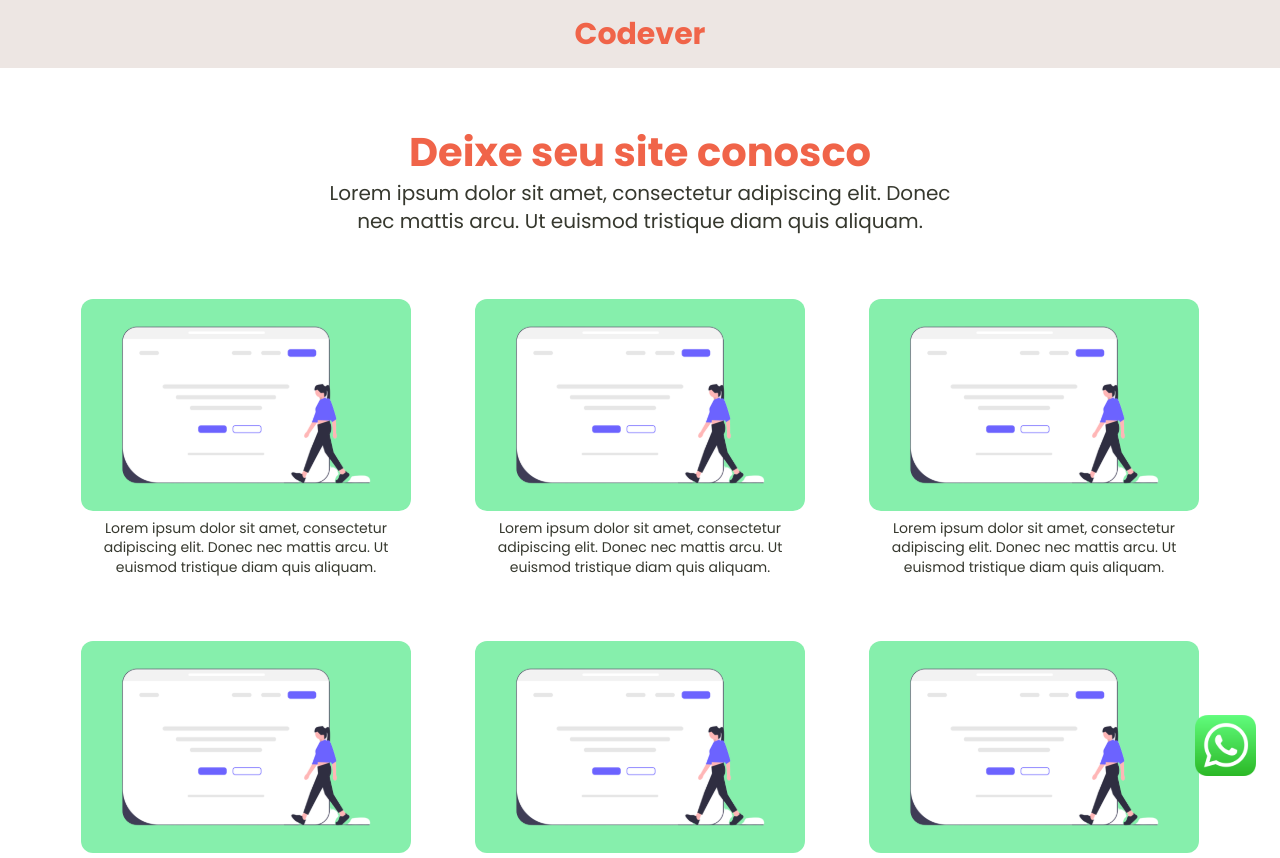
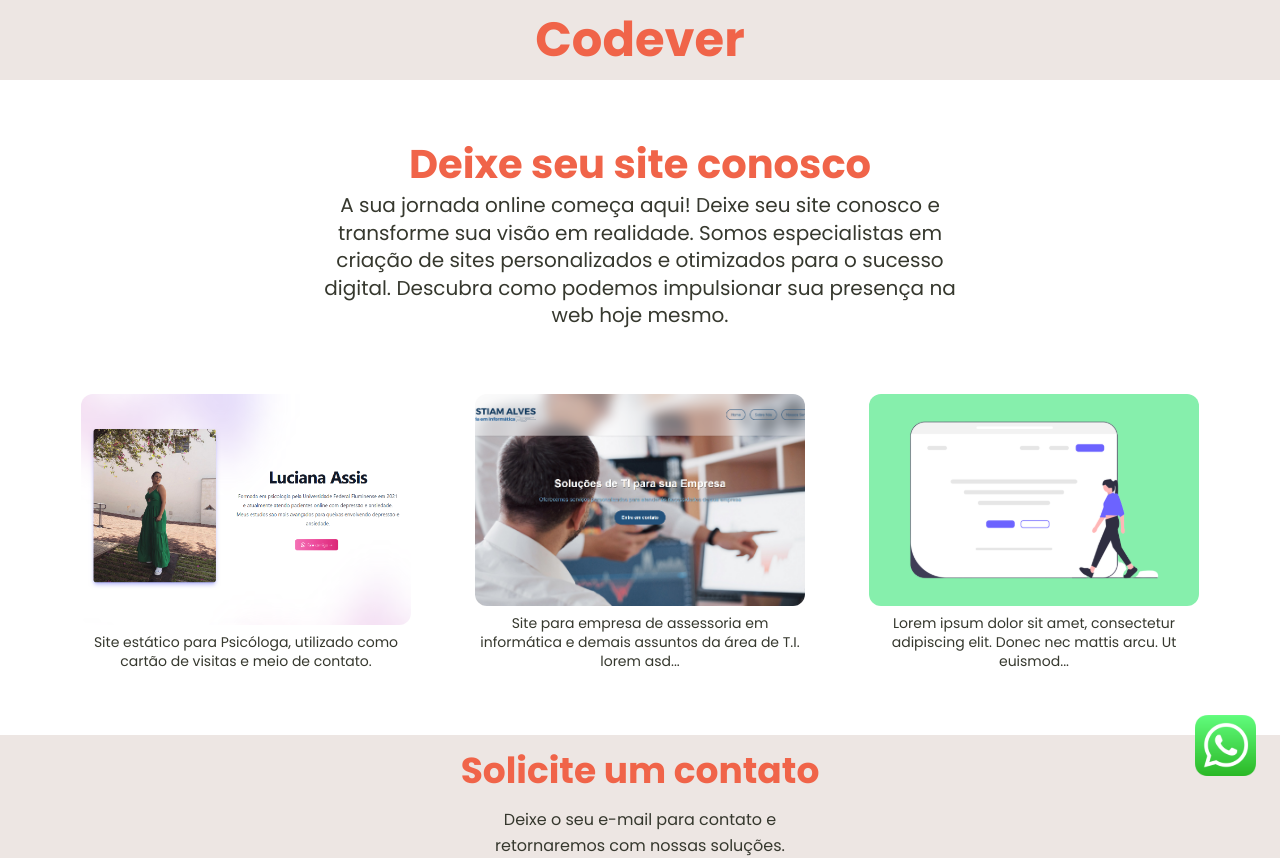
Before and after one commit to dsgeverton/codever_portifolio, a Next.js app: page / in a window 1280 px wide. Shown: the top 858 px of the page. Built offline with nearby package versions, Linux system fonts and the light colour scheme.

Commit message:
feat: atualizando portifólio

```diff
--- a/src/app/Header/index.tsx
+++ b/src/app/Header/index.tsx
@@ -1,7 +1,7 @@
 export default function Header() {
     return (
         <header>
-            <h1 className="text-titulo text-3xl font-bold py-4">Codever</h1>
+            <h1 className="text-titulo text-5xl font-bold py-4">Codever</h1>
         </header>
     )
 }
--- a/src/app/Portifolio/index.tsx
+++ b/src/app/Portifolio/index.tsx
@@ -7,34 +7,20 @@ interface IImage {
 }
 
 import ilus from '../assets/illustration.svg'
+import psiluciana from '../assets/images/psiluciana.png'
+import caAssessoria from '../assets/images/ca-assessoria.png'
 
 export default function Portifolio() {
     const portifolios = [
         {
-            imageUrl: ilus,
-            description: 'Lorem ipsum dolor sit amet, consectetur adipiscing elit. Donec nec mattis arcu. Ut euismod tristique diam quis aliquam.',
-            redirectUrl: 'https://google.com'
+            imageUrl: psiluciana,
+            description: 'Site estático para Psicóloga, utilizado como cartão de visitas e meio de contato.',
+            redirectUrl: 'https://psiluciana.netlify.app/'
         }, {
-            imageUrl: ilus,
-            description: 'Lorem ipsum dolor sit amet, consectetur adipiscing elit. Donec nec mattis arcu. Ut euismod tristique diam quis aliquam.',
-            redirectUrl: 'https://google.com'
+            imageUrl: caAssessoria,
+            description: 'Site para empresa de assessoria em informática e demais assuntos da área de T.I. lorem asdkasdasodmasodamsdoasdmasodmasodasmdoasdmaodasdmasodasdmasodmas',
+            redirectUrl: 'https://ca-assessoria.vercel.app/'
         }, {
-            imageUrl: ilus,
-            description: 'Lorem ipsum dolor sit amet, consectetur adipiscing elit. Donec nec mattis arcu. Ut euismod tristique diam quis aliquam.',
-            redirectUrl: 'https://google.com'
-        }, {
-            imageUrl: ilus,
-            description: 'Lorem ipsum dolor sit amet, consectetur adipiscing elit. Donec nec mattis arcu. Ut euismod tristique diam quis aliquam.',
-            redirectUrl: 'https://google.com'
-        }, {
-            imageUrl: ilus,
-            description: 'Lorem ipsum dolor sit amet, consectetur adipiscing elit. Donec nec mattis arcu. Ut euismod tristique diam quis aliquam.',
-            redirectUrl: 'https://google.com'
-        },{
-            imageUrl: ilus,
-            description: 'Lorem ipsum dolor sit amet, consectetur adipiscing elit. Donec nec mattis arcu. Ut euismod tristique diam quis aliquam.',
-            redirectUrl: 'https://google.com'
-        },{
             imageUrl: ilus,
             description: 'Lorem ipsum dolor sit amet, consectetur adipiscing elit. Donec nec mattis arcu. Ut euismod tristique diam quis aliquam.',
             redirectUrl: 'https://google.com'
@@ -45,7 +31,9 @@ export default function Portifolio() {
         <main className="flex flex-col w-full items-center text-darkText py-16 px-8 gap-2 bg-white">
             <h1 className="text-[40px] text-center text-titulo font-bold leading-none">Deixe seu site conosco</h1>
 
-            <span className="text-xl leading-snug max-w-[637px] text-center">Lorem ipsum dolor sit amet, consectetur adipiscing elit. Donec nec mattis arcu. Ut euismod tristique diam quis aliquam.</span>
+            <span className="text-xl leading-snug max-w-[637px] text-center">
+                A sua jornada online começa aqui! Deixe seu site conosco e transforme sua visão em realidade. Somos especialistas em criação de sites personalizados e otimizados para o sucesso digital. Descubra como podemos impulsionar sua presença na web hoje mesmo.
+            </span>
 
             <div className="portifolio-cards flex justify-center gap-16 mt-14 w-full flex-wrap">
                 {portifolios.map(
--- a/src/app/page.tsx
+++ b/src/app/page.tsx
@@ -12,7 +12,7 @@ export default function Home() {
       <Portifolio />
       <Footer />
 
-      <a href="http://" target="_blank" rel="noopener noreferrer">
+      <a href="https://api.whatsapp.com/send?phone=55022988437546" target="_blank" rel="noopener noreferrer">
         <Image className="fixed right-6 bottom-6" src={whatsapp} alt="Whatsapp" />
       </a>
     </div>
--- a/src/components/CardPortifolio/index.tsx
+++ b/src/components/CardPortifolio/index.tsx
@@ -7,10 +7,11 @@ interface CardProps {
 }
 
 export default function CardPortifolio({imageUrl, description, redirectUrl}: CardProps) {
+    const MAX_WORD_LENGTH = 90;
     return (
         <a href={redirectUrl} target="_blank" className="flex max-w-[330px] flex-col gap-2 items-center cursor-pointer hover:transform hover:-translate-y-2 transition-all duration-300 group">
-            <Image className="bg-green-300 rounded-xl group-hover:shadow-lg" src={imageUrl} alt="description"/>
-            <span className="text-center text-sm leading-snug">{description}</span>
+            <Image className="bg-green-300 rounded-xl h-full object-cover group-hover:shadow-lg" src={imageUrl} alt="description"/>
+            <span className="text-center text-sm leading-snug w-full break-words">{description.slice(0,MAX_WORD_LENGTH)}{description.length > MAX_WORD_LENGTH && '...'}</span>
         </a>
     )
 }
```
Also changed, not shown: src/app/assets/images/ca-assessoria.png (added), src/app/assets/images/psiluciana.png (added).
